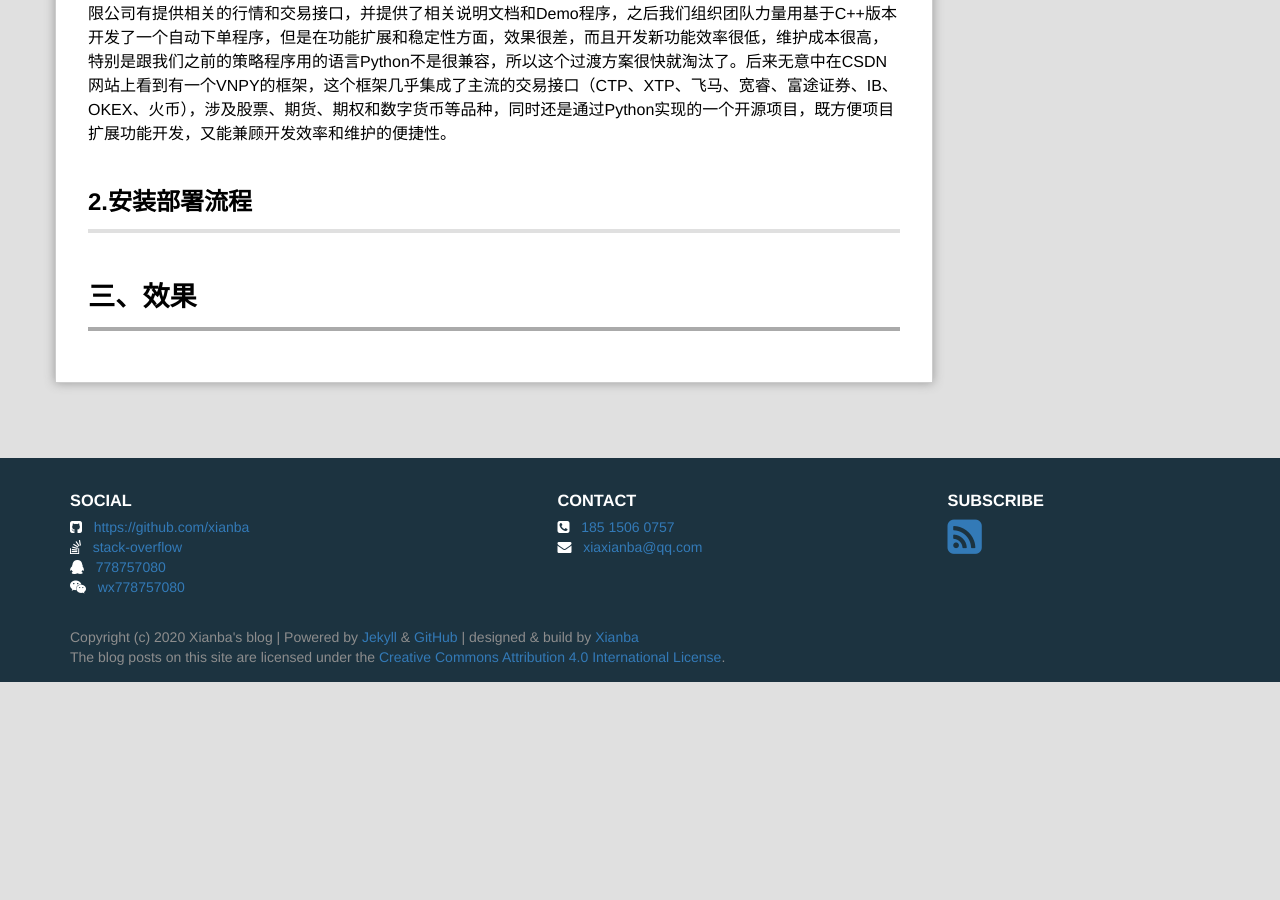
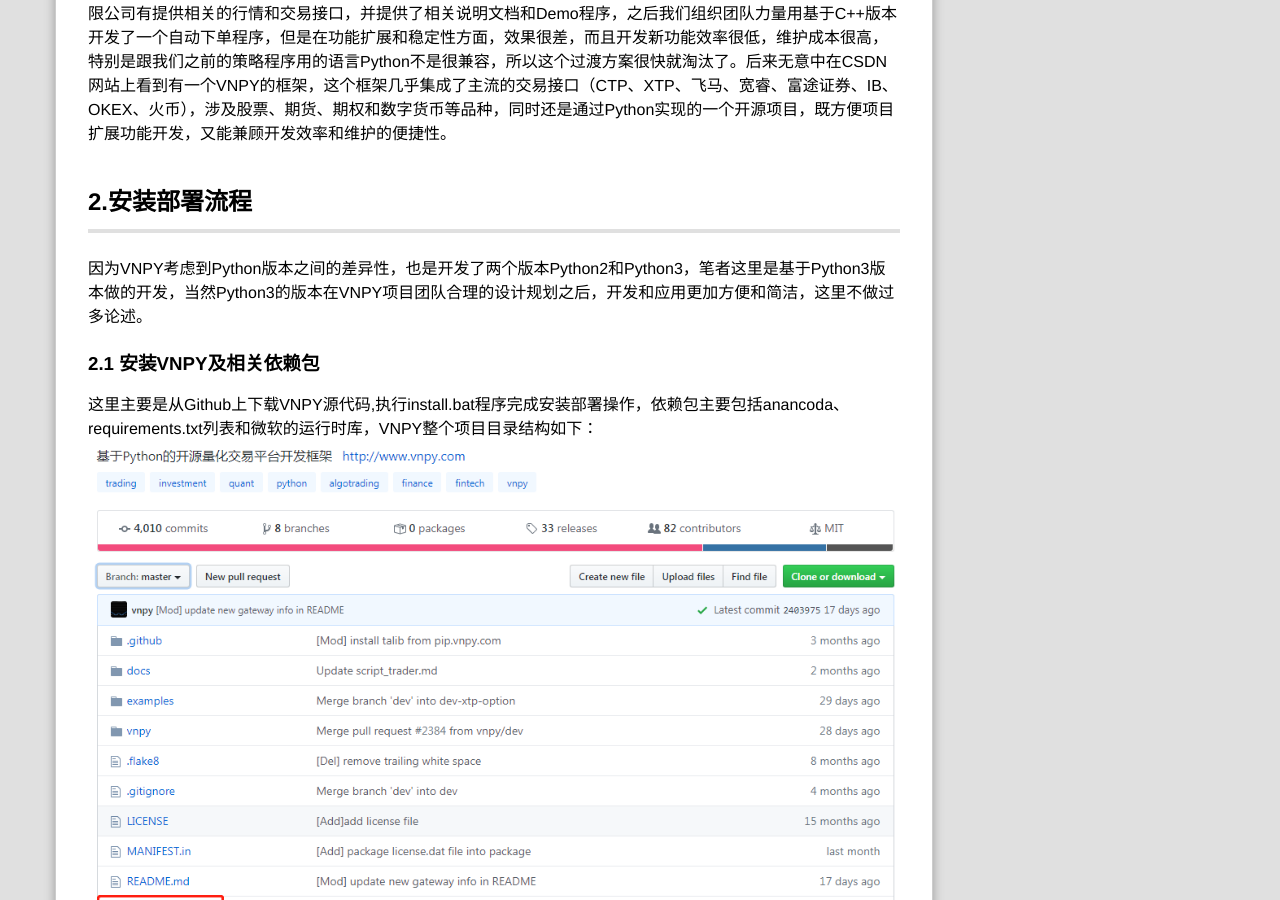
Before and after one commit to xianba/xianba.github.com, a Jekyll site: the page built from _posts/2018-05-30-CTA autotrade program.md, in a window 1280 px wide and 900 px high, scrolled down 1123 px. Built offline with Jekyll 4.4.1, drawn with Linux system fonts in a browser that asks for light colours; comment, search, counter and statistics services are not loaded; before the commit the page ends 1805 px from its top, so only the background shows below that.

Commit message:
Update 2018-05-30-CTA autotrade program.md

```diff
--- a/_posts/2018-05-30-CTA autotrade program.md
+++ b/_posts/2018-05-30-CTA autotrade program.md
@@ -15,5 +15,10 @@ excerpt: "程序化交易在当今的市场上已经越来越频繁，特别对
 ## 1.尽职调研
 由于笔者之前有比较长的一段软件行业从业经验，首先想到的是Github有没有可参照的项目，后来找了一圈并没有合适的项目，有些专业的团队需要付费才能帮忙开发，结合当时公司和项目的情况，发挥编程人员自己动手丰衣足食的作风，首先，我发现现在各大期货交易软件是通过上期所的交易接口去交易的，后来找到上海期货信息技术有限公司有提供相关的行情和交易接口，并提供了相关说明文档和Demo程序，之后我们组织团队力量用基于C++版本开发了一个自动下单程序，但是在功能扩展和稳定性方面，效果很差，而且开发新功能效率很低，维护成本很高，特别是跟我们之前的策略程序用的语言Python不是很兼容，所以这个过渡方案很快就淘汰了。后来无意中在CSDN网站上看到有一个VNPY的框架，这个框架几乎集成了主流的交易接口（CTP、XTP、飞马、宽睿、富途证券、IB、OKEX、火币），涉及股票、期货、期权和数字货币等品种，同时还是通过Python实现的一个开源项目，既方便项目扩展功能开发，又能兼顾开发效率和维护的便捷性。
 ## 2.安装部署流程
+因为VNPY考虑到Python版本之间的差异性，也是开发了两个版本Python2和Python3，笔者这里是基于Python3版本做的开发，当然Python3的版本在VNPY项目团队合理的设计规划之后，开发和应用更加方便和简洁，这里不做过多论述。
+### 2.1 安装VNPY及相关依赖包
+这里主要是从Github上下载VNPY源代码,执行install.bat程序完成安装部署操作，依赖包主要包括anancoda、requirements.txt列表和微软的运行时库，VNPY整个项目目录结构如下：
+![VNPY项目目录结构](/assets/img/posts/201805/2018053001.png)
+
 
 # 三、效果
```
